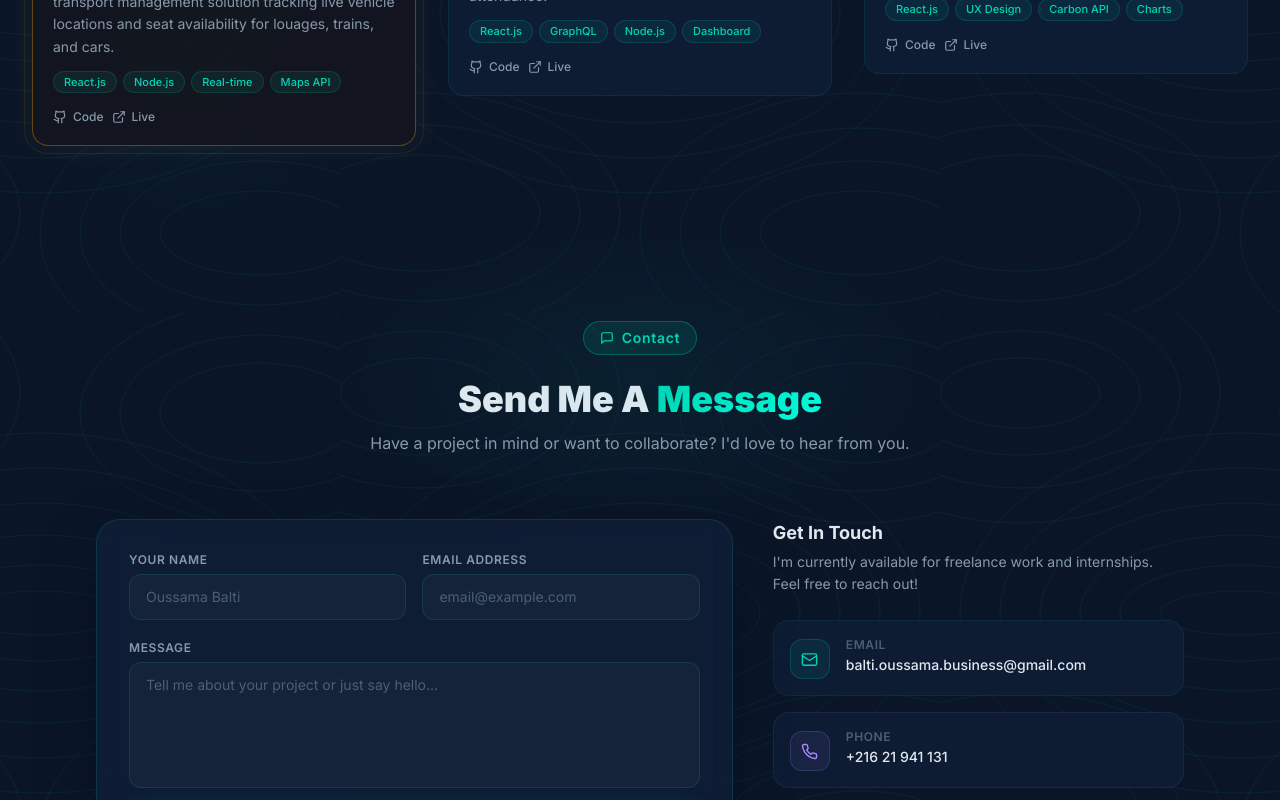
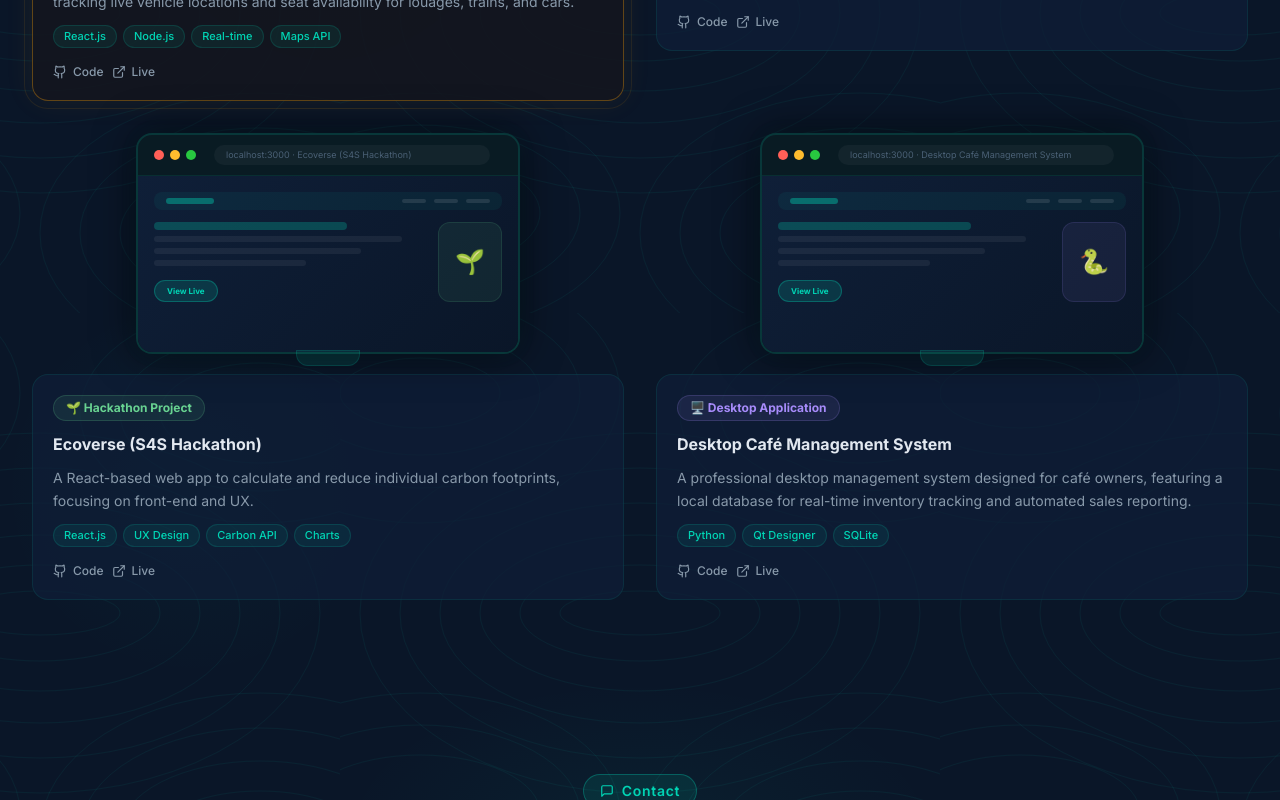
Before and after one commit to baltioussama92/Portfolio, a React (Vite) app: page / in a window 1280 px wide. Shown: the part 5087-5887 px from the top of the page. Built offline with nearby package versions, Linux system fonts and the light colour scheme.

Commit message:
adding new project

```diff
--- a/src/components/Projects.jsx
+++ b/src/components/Projects.jsx
@@ -36,6 +36,17 @@ const projects = [
       'A React-based web app to calculate and reduce individual carbon footprints, focusing on front-end and UX.',
     tech: ['React.js', 'UX Design', 'Carbon API', 'Charts'],
     color: '#68d391',
+    screens: [],
+  },
+  {
+    id: 4,
+    title: 'Desktop Café Management System',
+    badge: '🖥️ Desktop Application',
+    badgeColor: '#a78bfa',
+    description:
+      'A professional desktop management system designed for café owners, featuring a local database for real-time inventory tracking and automated sales reporting.',
+    tech: ['Python', 'Qt Designer', 'SQLite'],
+    color: '#a78bfa',
     screens: [],
   },
 ];
@@ -100,9 +111,9 @@ function MonitorMockup({ project }) {
               </div>
               <div
                 className="w-16 h-20 rounded-xl flex items-center justify-center text-2xl"
-                style={{ background: `rgba(${project.color === '#f59e0b' ? '245,158,11' : project.color === '#00d4b4' ? '0,212,180' : '104,211,145'},0.08)`, border: `1px solid ${project.color}20` }}
+                style={{ background: `rgba(${project.color === '#f59e0b' ? '245,158,11' : project.color === '#00d4b4' ? '0,212,180' : project.color === '#68d391' ? '104,211,145' : '167,139,250'},0.08)`, border: `1px solid ${project.color}20` }}
               >
-                {project.id === 1 ? '🚌' : project.id === 2 ? '🎓' : '🌱'}
+                {project.id === 1 ? '🚌' : project.id === 2 ? '🎓' : project.id === 3 ? '🌱' : '🐍'}
               </div>
             </div>
           </div>
@@ -156,7 +167,7 @@ export default function Projects() {
 
         {/* Desktop: staggered fade-in-up cards */}
         <motion.div
-          className="hidden lg:grid lg:grid-cols-3 gap-8"
+          className="hidden lg:grid lg:grid-cols-2 gap-8"
           variants={{
             hidden: {},
             visible: { transition: { staggerChildren: 0.18, delayChildren: 0.1 } },
```
Also changed, not shown: 4 other files (tests, documents, lock files or other folders).
